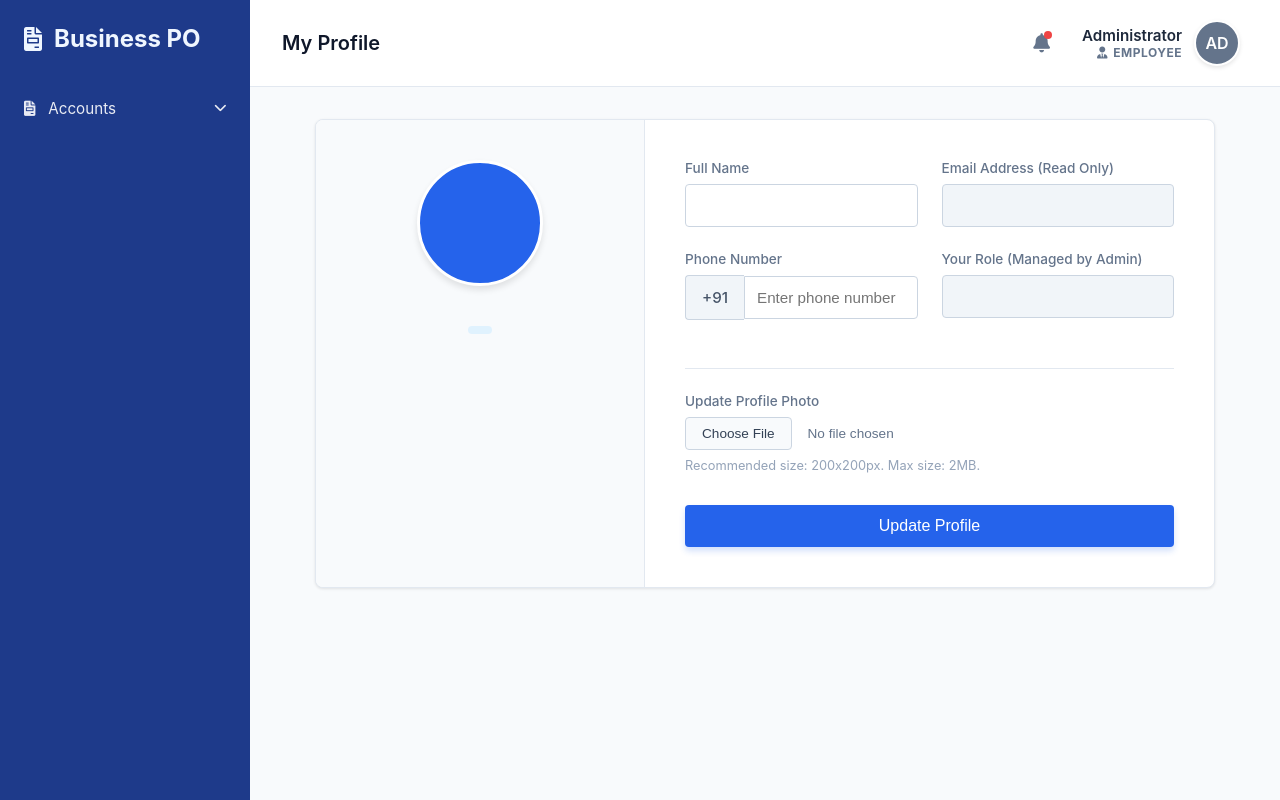
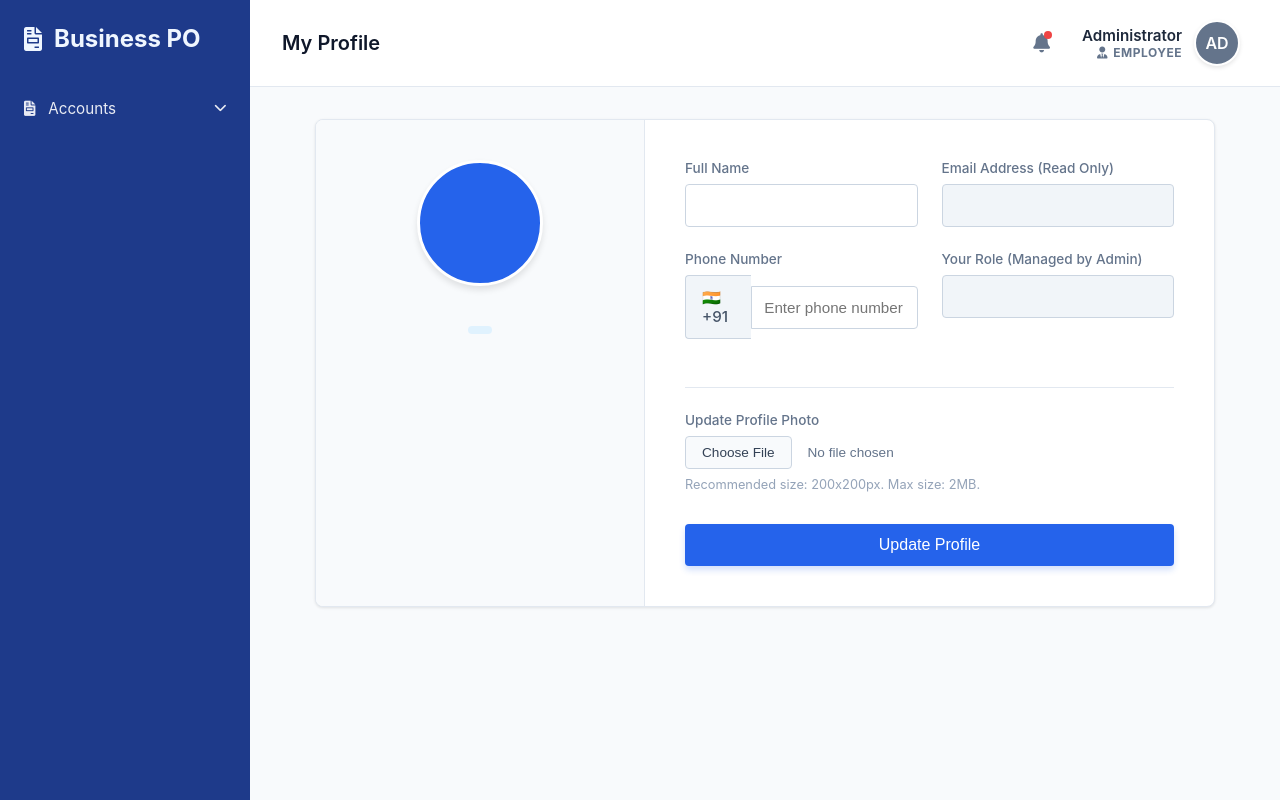
Before and after one commit to kalmeshwargurav1028-sys/business-po, a Flask app: template business_dashboard/templates/profile.html in a window 1280 px wide. Run offline with Flask 3, Linux system fonts and the light colour scheme; the template is opened without the code that fills it, so the values that code supplies are empty; some libraries are stand-ins or nearby versions.

Commit message:
Add India flag emoji to phone number input group

```diff
--- a/business_dashboard/templates/profile.html
+++ b/business_dashboard/templates/profile.html
@@ -241,7 +241,7 @@
                     <div class="form-group">
                         <label class="form-label">Phone Number</label>
                         <div class="input-group">
-                            <span class="input-group-text">+91</span>
+                            <span class="input-group-text">🇮🇳 +91</span>
                             <input type="text" class="form-control" name="phone" value="{{ user.get('phone', '')|replace('+91', '') }}" placeholder="Enter phone number">
                         </div>
                     </div>
```
